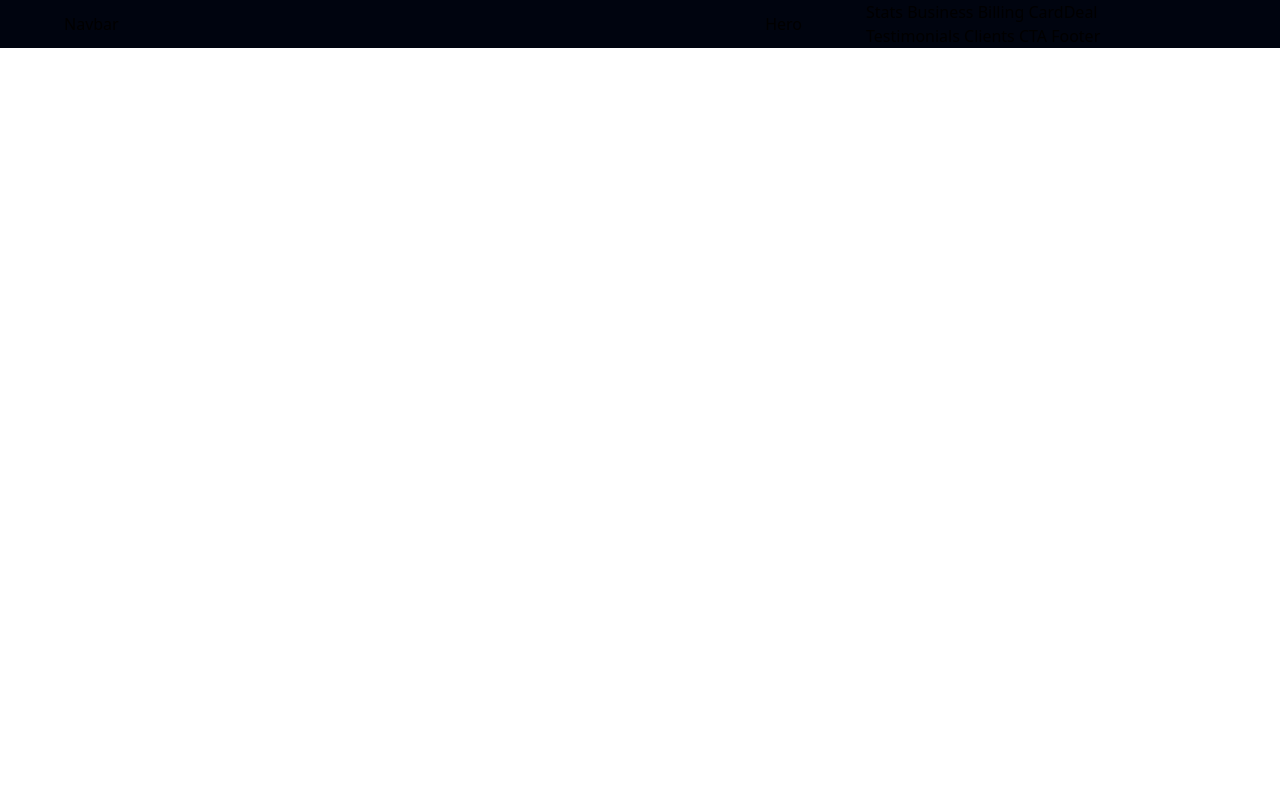
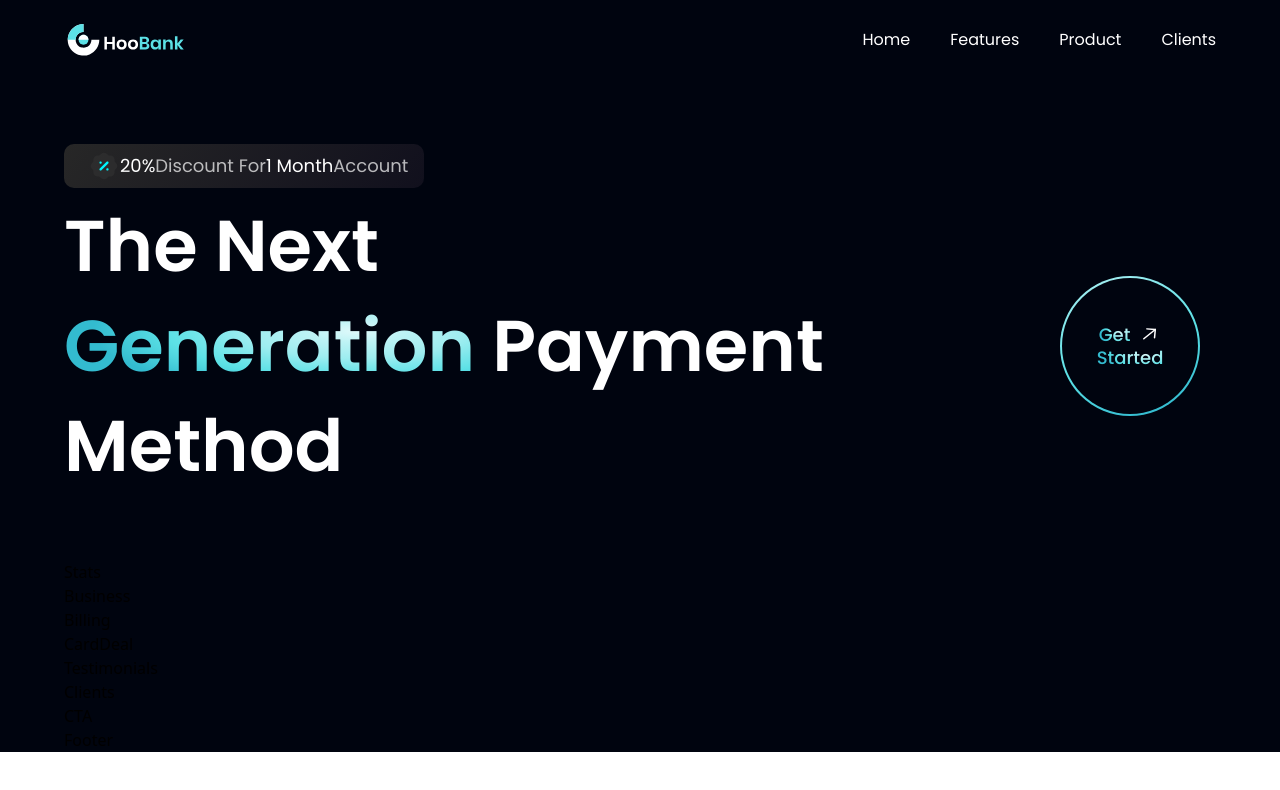
Before and after one commit to rafhaelmallorga/bank_modern_app, a React (Vite) app: page / in a window 1280 px wide. Shown: the top 790 px of the page. Built offline with nearby package versions, Linux system fonts and the light colour scheme.

Commit message:
feat :sparkles: created navbar menu getstarted component and hero left side

```diff
--- a/src/App.tsx
+++ b/src/App.tsx
@@ -1,34 +1,33 @@
-import React from 'react'
-import styles from './styles'
+import styles from "./styles";
+import { Billing, Business, CardDeal, Clients, CTA, Footer, Navbar, Stats, Testimonials, Hero } from "./components";
 
 const App = () => (
-  <div className='bg-primary w-full overflow-hidden'>
+  <div className="bg-primary w-full overflow-hidden">
     <div className={`${styles.paddingX} ${styles.flexCenter}`}>
       <div className={`${styles.boxWidth}`}>
-        Navbar
+        <Navbar />
       </div>
+    </div>
 
-      <div className={`bg-primary $${styles.flexStart}`}>
-        <div className={`${styles.boxWidth}`}>
-          Hero
-        </div>
+    <div className={`bg-primary ${styles.flexStart}`}>
+      <div className={`${styles.boxWidth}`}>
+        <Hero />
       </div>
+    </div>
 
-      <div className={`bg-primary ${styles.paddingX} ${styles.flexStart}`}>
-        <div className={`${styles.boxWidth}`}>
-          Stats
-          Business
-          Billing
-          CardDeal
-          Testimonials
-          Clients
-          CTA
-          Footer
-        </div>
+    <div className={`bg-primary ${styles.paddingX} ${styles.flexCenter}`}>
+      <div className={`${styles.boxWidth}`}>
+        <Stats />
+        <Business />
+        <Billing />
+        <CardDeal />
+        <Testimonials />
+        <Clients />
+        <CTA />
+        <Footer />
       </div>
     </div>
   </div>
-)
+);
 
-
-export default App
+export default App;
--- a/src/components/GetStarted.tsx
+++ b/src/components/GetStarted.tsx
@@ -1,8 +1,23 @@
-import React from 'react'
+import styles from "../styles"
+import { arrowUp } from '../assets'
+
 
 function GetStarted() {
   return (
-    <div>GetStarted</div>
+    <div className={`${styles.flexCenter} w-[140px] h-[140px] rounded-full bg-blue-gradient p-[2px] cursor-pointer`}>
+      <div className={`${styles.flexCenter} flex-col bg-primary w-[100%] h-[100%] rounded-full`}>
+        <div className={`${styles.flexStart} flex-row`}>
+          <p className="font-poppins font-medium text-[18px] leading-[23px] mr-2">
+            <span className="text-gradient">Get</span>
+          </p>
+            <img src={arrowUp} alt="arrow" className="w-[23px] h-[23px] object-contain"/>
+        </div>
+
+        <p className="font-poppins font-medium text-[18px] leading-[23px]">
+            <span className="text-gradient">Started</span>
+        </p>
+      </div>
+    </div>
   )
 }
 
--- a/src/components/Hero.tsx
+++ b/src/components/Hero.tsx
@@ -1,9 +1,32 @@
-import React from 'react'
+import styles from "../styles"
+import { discount, robot } from "../assets"
+import GetStarted from "./GetStarted"
 
-function Hero() {
-  return (
-    <div>Hero</div>
+
+const Hero =() => (
+    <section id="home" className={`flex md:flex-row flex-col ${styles.paddingY}`}>
+      <div className={`flex-1 ${styles.flexStart} flex-col xl:px-0 sm:px-16`}>
+        <div className="flex flex-row items-center py-[6px] px-4 bg-discount-gradient rounded-[10px] mb-2">
+          <p className={`${styles.paragraph} ml-2 flex items-center`}>
+            <img src={discount} alt="discount" className="w-[32px] h-[32px]" />
+            <span className="text-white">20%</span>Discount For<span className="text-white">1 Month</span> Account
+          </p>
+        </div>
+
+        <div className="flex flex-row justify-between items-center w-full">
+          <h1 className="flex-1 font-poppins font-semibold ss:text-[72px] text-[52px] text-white ss:leading-[100px] leading-[75px]">The Next <br className="sm:block hidden"/>
+          <span className="text-gradient">
+            Generation
+          </span>  {" "}
+          Payment Method</h1>
+
+          <div className="ss:flex hidden md:mr-4 mr-0">
+            <GetStarted/>
+          </div>
+        </div>
+      </div>
+    </section>
   )
-}
+
 
 export default Hero
--- a/src/components/Navbar.tsx
+++ b/src/components/Navbar.tsx
@@ -1,7 +1,42 @@
 import React from 'react';
+import { useState } from 'react';
+import { close, logo, menu } from '../assets'
+import { navLinks } from "../constants"
 
 function Navbar() {
-  return <div>Navbar</div>;
+  const [toggle, setToggle] = useState<boolean>(false)
+
+  return (
+  <nav className='w-full flex py-6 justify-between items-center navbar'>
+    <img src={logo} alt="hookbank" className='w-[124px] h-[32px]'/>
+
+    <ul className='list-none sm:flex hidden justify-end items-center flex-1'>
+      {navLinks.map((nav, index) => (
+        <li key={nav.id} className={`font-poppins font-normal cursor-pointer text-[16px] text-white ${index === navLinks.length - 1 ? 'mr-0' : 'mr-10'}`}>
+          <a href={`#${nav.id}`}>
+            {nav.title}
+          </a>
+        </li>
+      ))}
+    </ul>
+
+    <div className='sm:hidden flex flex-1 justify-end items-center'>
+        <img src={toggle ? close : menu} alt="menu" className='w-[28px] h-[28px] object-contain' onClick={() => setToggle(!toggle)}/>\
+
+        <div className={`${toggle ? 'flex' : 'hidden'} p-6 bg-black-gradient absolute top-20 right-0 mx-4 my-2 min-w-[140px] rounded-xl sidebar`}>
+          <ul className='list-none flex flex-col justify-end items-center flex-1'>
+            {navLinks.map((nav, index) => (
+              <li key={nav.id} className={`font-poppins font-normal cursor-pointer text-[16px] text-white ${index === navLinks.length - 1 ? 'mr-0' : 'mb-4'}`}>
+                <a href={`#${nav.id}`}>
+                  {nav.title}
+                </a>
+              </li>
+            ))}
+          </ul>
+        </div>
+    </div>
+  </nav>
+  )
 }
 
 export default Navbar;
```
